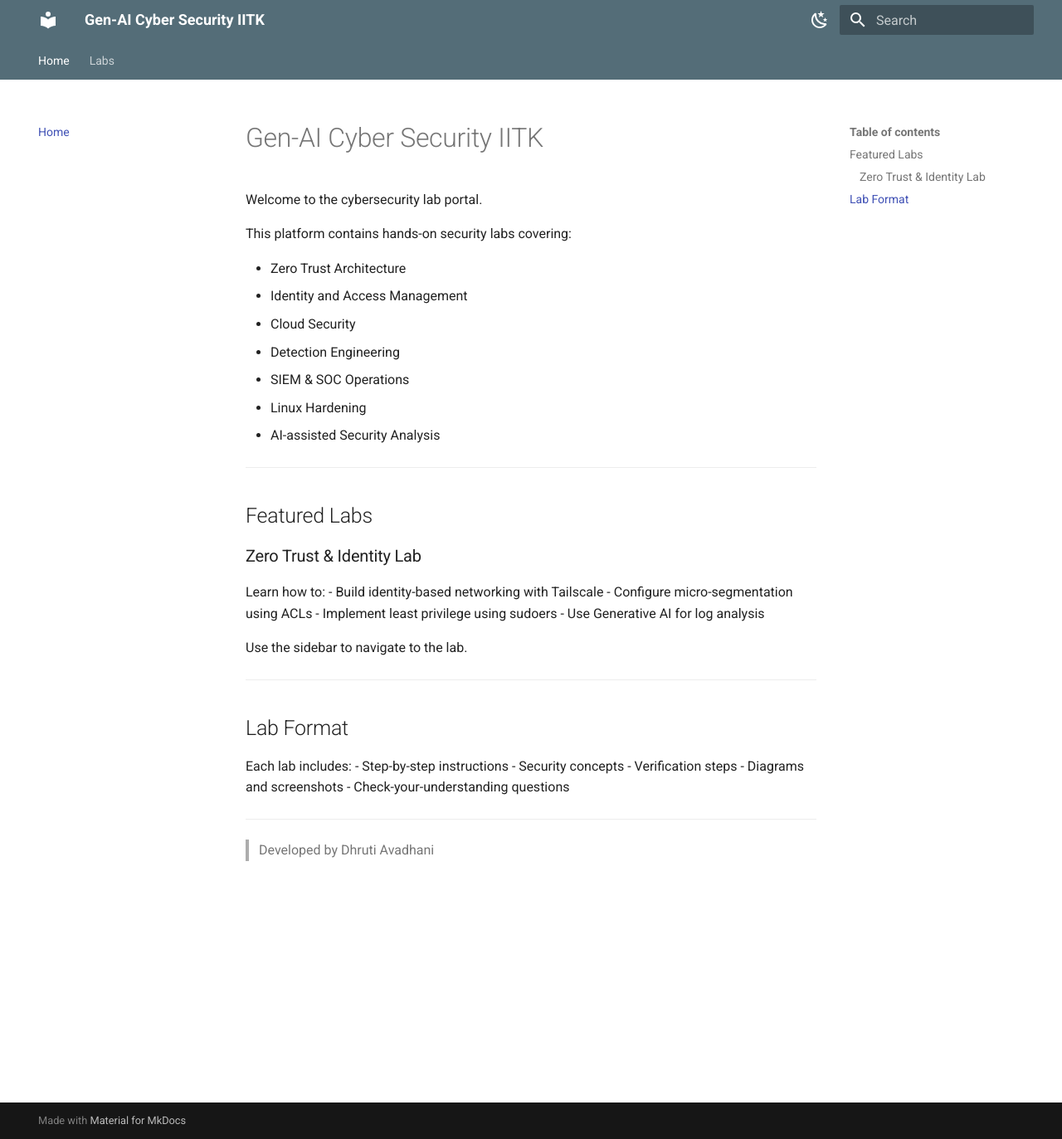
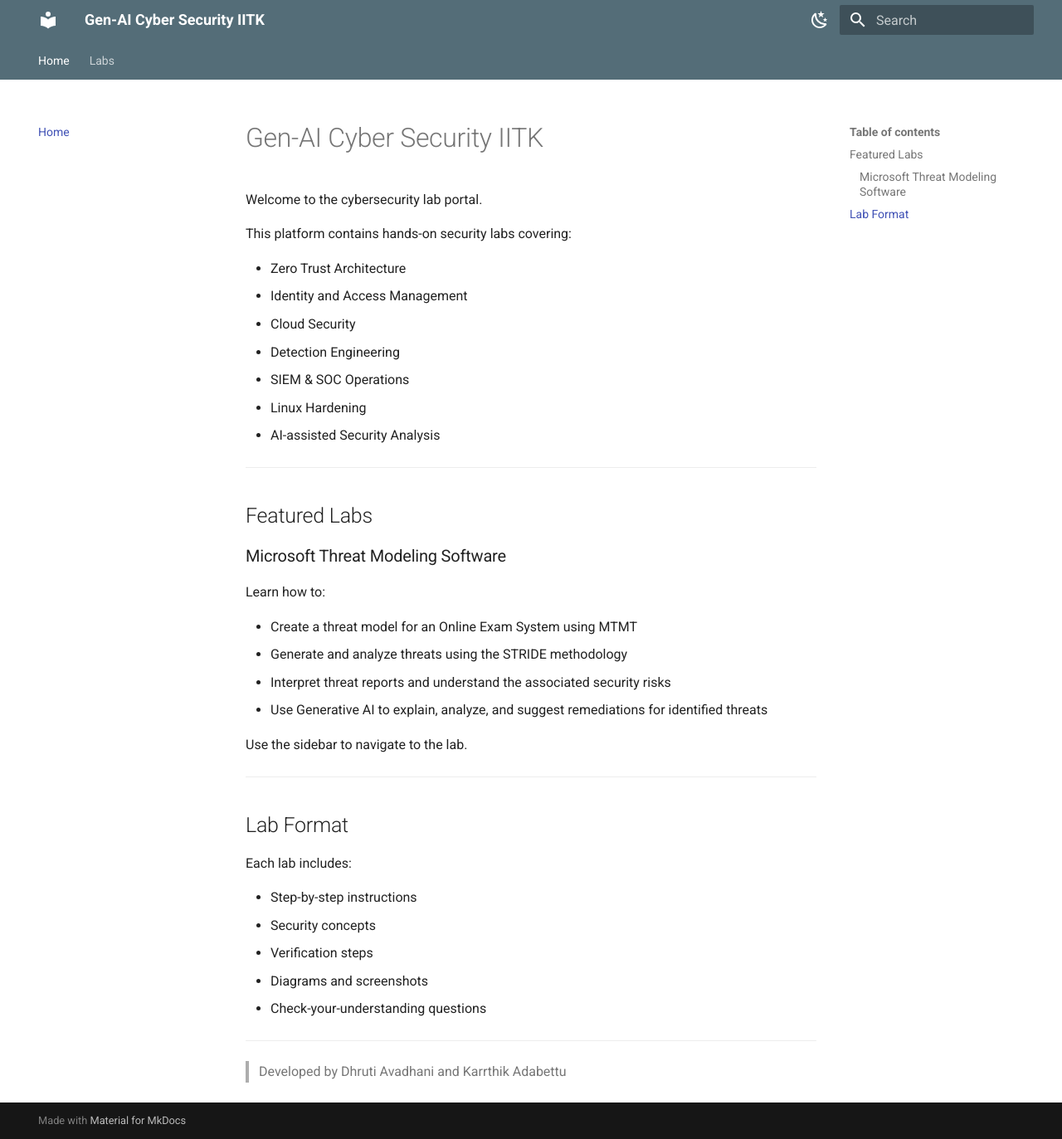
Before and after one commit to Generative-AI-Cybersecurity/Generative-AI-Cyber-Security-IITK, an MkDocs documentation site: the page built from docs/index.md, in a window 1280 px wide and 1373 px high. Shown: the whole window at 83% size. Built offline with MkDocs 1.6.1 and Material for MkDocs 9.7.7, drawn with Linux system fonts in a browser that asks for light colours.

Commit message:
Update index.md
added karrthik's name to the landing page and fixed formatting

```diff
--- a/docs/index.md
+++ b/docs/index.md
@@ -16,13 +16,14 @@ This platform contains hands-on security labs covering:
 
 ## Featured Labs
 
-### Zero Trust & Identity Lab
+### Microsoft Threat Modeling Software
 
 Learn how to:
-- Build identity-based networking with Tailscale
-- Configure micro-segmentation using ACLs
-- Implement least privilege using sudoers
-- Use Generative AI for log analysis
+
+- Create a threat model for an Online Exam System using MTMT
+- Generate and analyze threats using the STRIDE methodology
+- Interpret threat reports and understand the associated security risks
+- Use Generative AI to explain, analyze, and suggest remediations for identified threats
 
 Use the sidebar to navigate to the lab.
 
@@ -31,6 +32,7 @@ Use the sidebar to navigate to the lab.
 ## Lab Format
 
 Each lab includes:
+
 - Step-by-step instructions
 - Security concepts
 - Verification steps
@@ -39,4 +41,4 @@ Each lab includes:
 
 ---
 
-> Developed by Dhruti Avadhani
+> Developed by Dhruti Avadhani and Karrthik Adabettu
```
